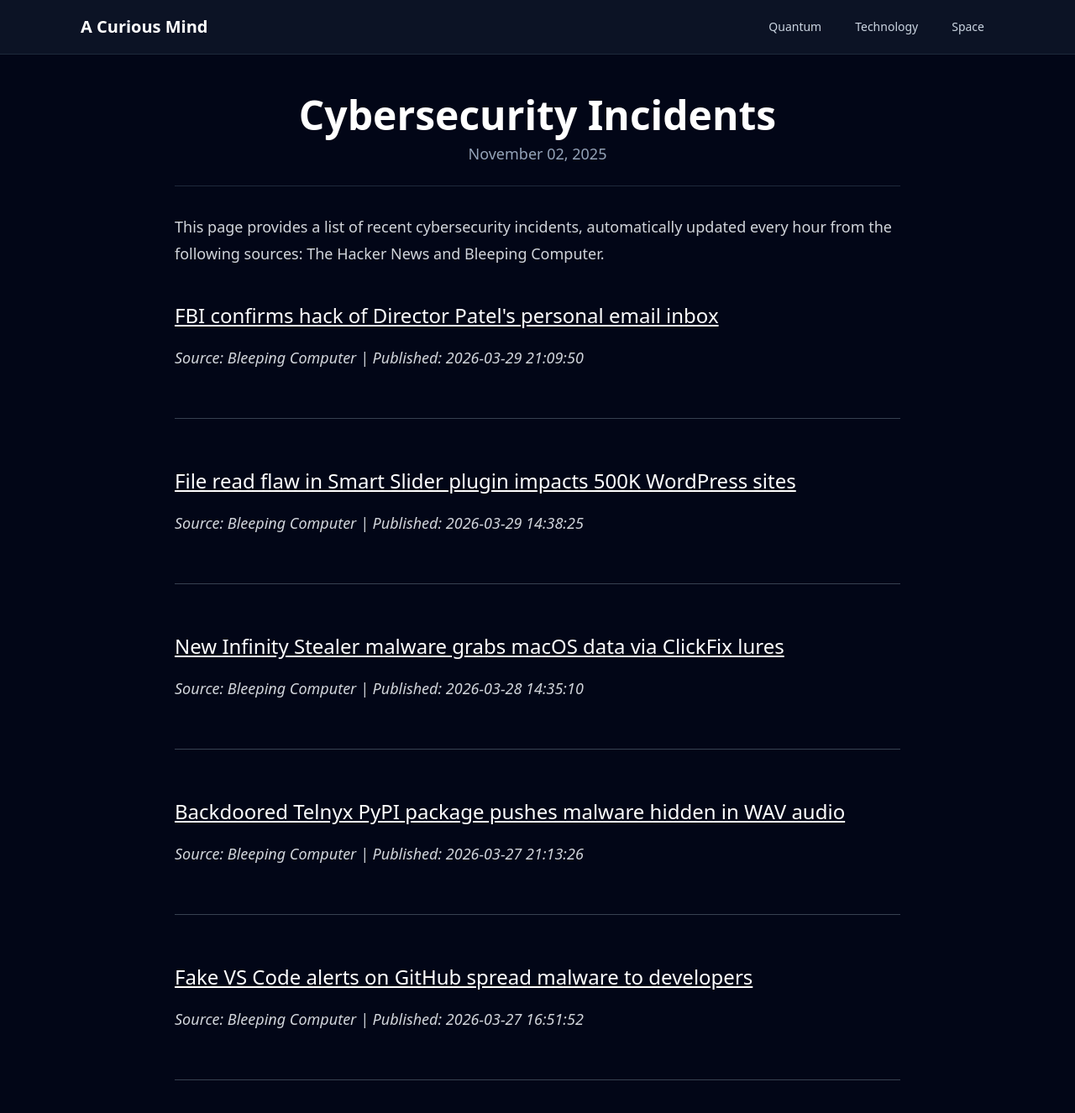
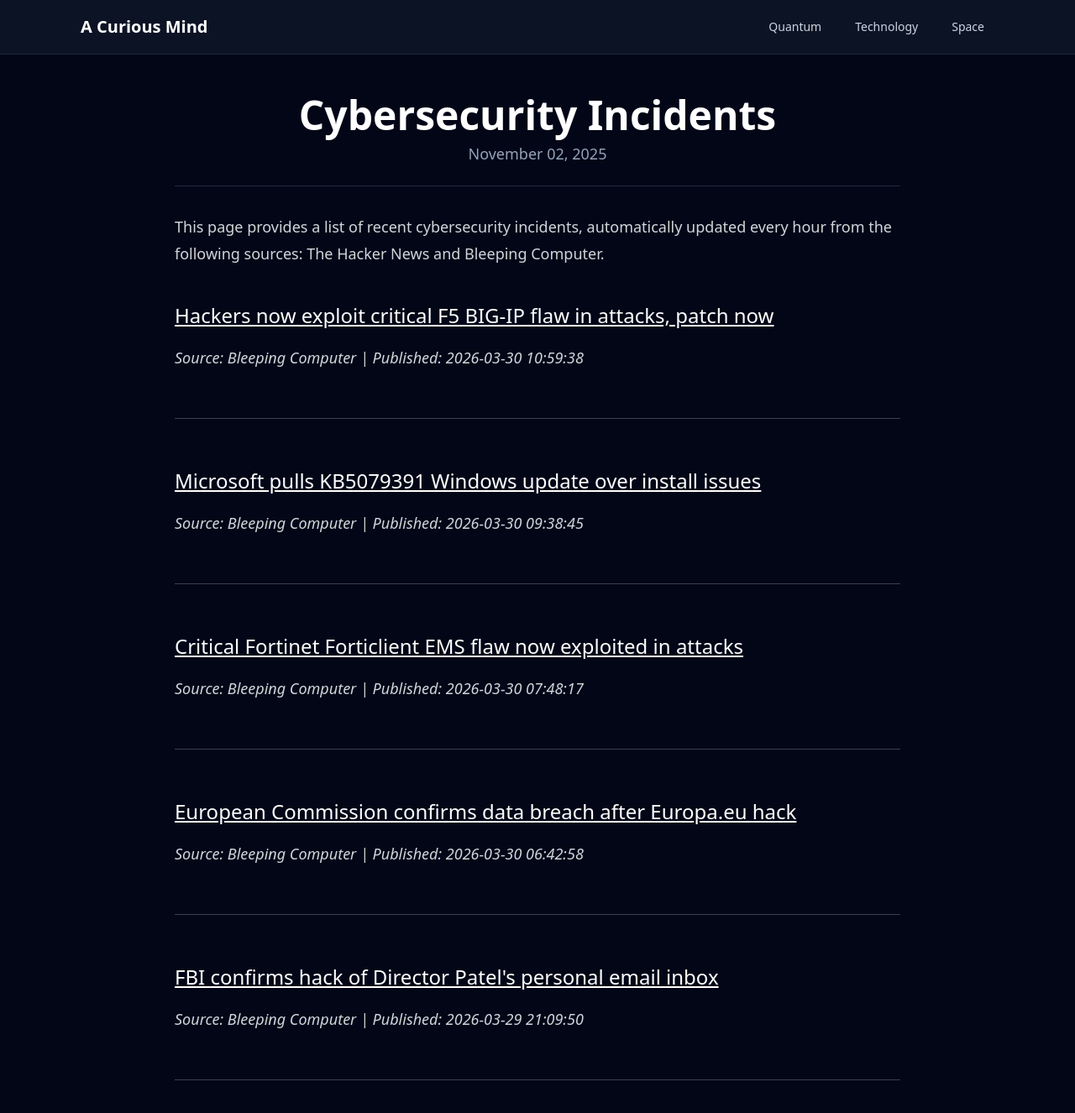
Before and after one commit to onehl7/onehl7.github.io, a Jekyll site: the page built from _posts/2025-11-02-cybersecurity-incidents.md, in a window 1280 px wide and 1400 px high. Shown: the top 1326 px of the window at 84% size. Built offline with Jekyll 4.4.1, drawn with Linux system fonts in a browser that asks for light colours; nearby versions of some CDN libraries.

Commit message:
Update news data

```diff
--- a/_data/news.json
+++ b/_data/news.json
@@ -1,32 +1,32 @@
 [
+  {
+    "source": "Bleeping Computer",
+    "title": "Hackers now exploit critical F5 BIG-IP flaw in attacks, patch now",
+    "link": "https://www.bleepingcomputer.com/news/security/hackers-now-exploit-critical-f5-big-ip-flaw-in-attacks-patch-now/",
+    "published": "2026-03-30 10:59:38"
+  },
+  {
+    "source": "Bleeping Computer",
+    "title": "Microsoft pulls KB5079391 Windows update over install issues",
+    "link": "https://www.bleepingcomputer.com/news/microsoft/microsoft-pulls-windows-kb5079391-update-over-0x80073712-install-errors/",
+    "published": "2026-03-30 09:38:45"
+  },
+  {
+    "source": "Bleeping Computer",
+    "title": "Critical Fortinet Forticlient EMS flaw now exploited in attacks",
+    "link": "https://www.bleepingcomputer.com/news/security/critical-fortinet-forticlient-ems-flaw-now-exploited-in-attacks/",
+    "published": "2026-03-30 07:48:17"
+  },
+  {
+    "source": "Bleeping Computer",
+    "title": "European Commission confirms data breach after Europa.eu hack",
+    "link": "https://www.bleepingcomputer.com/news/security/european-commission-confirms-data-breach-after-europaeu-hack/",
+    "published": "2026-03-30 06:42:58"
+  },
   {
     "source": "Bleeping Computer",
     "title": "FBI confirms hack of Director Patel's personal email inbox",
     "link": "https://www.bleepingcomputer.com/news/security/fbi-confirms-hack-of-director-patels-personal-email-inbox/",
     "published": "2026-03-29 21:09:50"
-  },
-  {
-    "source": "Bleeping Computer",
-    "title": "File read flaw in Smart Slider plugin impacts 500K WordPress sites",
-    "link": "https://www.bleepingcomputer.com/news/security/file-read-flaw-in-smart-slider-plugin-impacts-500k-wordpress-sites/",
-    "published": "2026-03-29 14:38:25"
-  },
-  {
-    "source": "Bleeping Computer",
-    "title": "New Infinity Stealer malware grabs macOS data via ClickFix lures",
-    "link": "https://www.bleepingcomputer.com/news/security/new-infinity-stealer-malware-grabs-macos-data-via-clickfix-lures/",
-    "published": "2026-03-28 14:35:10"
-  },
-  {
-    "source": "Bleeping Computer",
-    "title": "Backdoored Telnyx PyPI package pushes malware hidden in WAV audio",
-    "link": "https://www.bleepingcomputer.com/news/security/backdoored-telnyx-pypi-package-pushes-malware-hidden-in-wav-audio/",
-    "published": "2026-03-27 21:13:26"
-  },
-  {
-    "source": "Bleeping Computer",
-    "title": "Fake VS Code alerts on GitHub spread malware to developers",
-    "link": "https://www.bleepingcomputer.com/news/security/fake-vs-code-alerts-on-github-spread-malware-to-developers/",
-    "published": "2026-03-27 16:51:52"
   }
 ]
```
